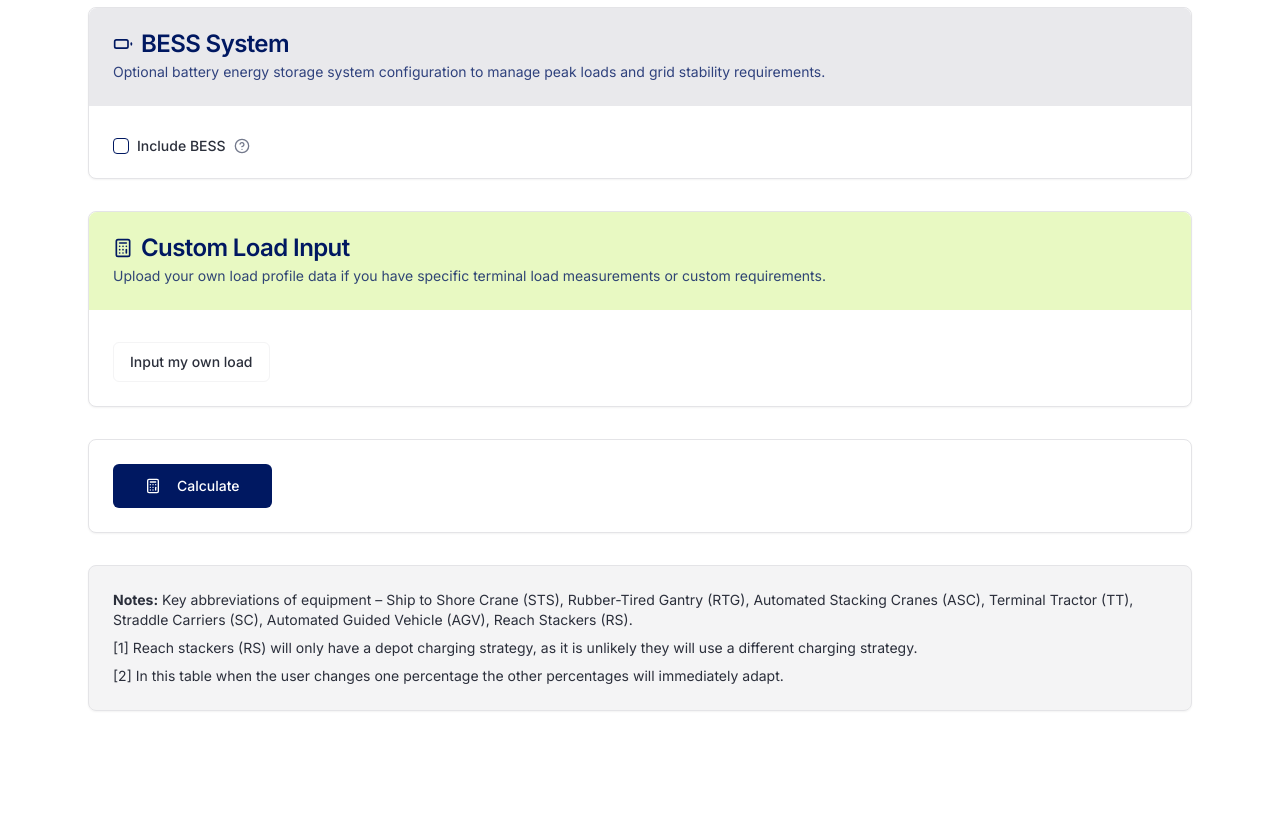
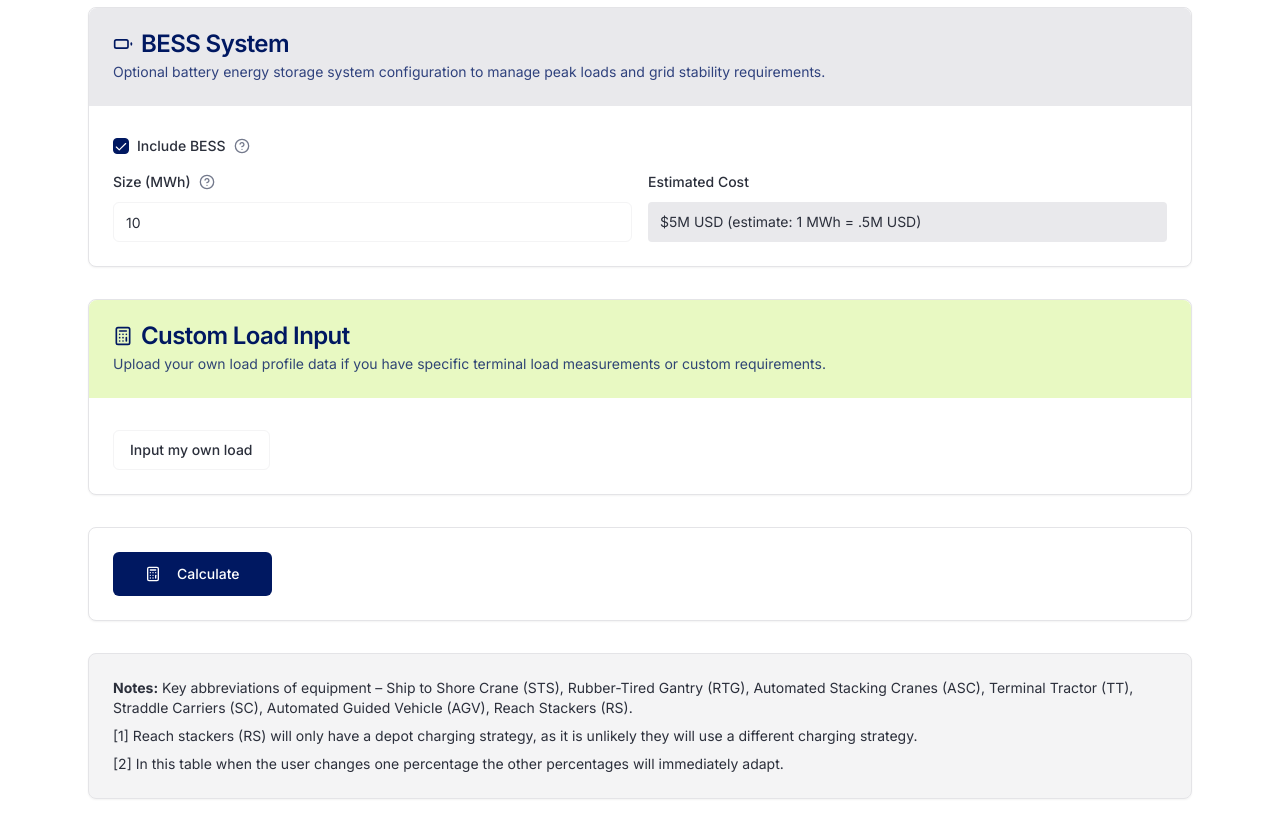
Before and after one commit to dferleger/zepa-port-power, a React (Vite) app: page / in a window 1280 px wide. Shown: the part 2420-3251 px from the top of the page. Before the commit the page ends 3163 px from the top, so only its background shows below. Built offline with nearby package versions, Linux system fonts and the light colour scheme.

Commit message:
Set default selection
Set the default selection for the specified element.

```diff
--- a/src/components/ZepaExplorer.tsx
+++ b/src/components/ZepaExplorer.tsx
@@ -71,7 +71,7 @@ export default function ZepaExplorer() {
   const [shorePowerSize, setShorePowerSize] = useState(10);
   const [reeferContainers, setReeferContainers] = useState(1000);
   const [terminalLighting, setTerminalLighting] = useState(1.3);
-  const [includeBESS, setIncludeBESS] = useState(false);
+  const [includeBESS, setIncludeBESS] = useState(true);
   const [bessSize, setBessSize] = useState(10);
 
   const [showResults, setShowResults] = useState(false);
```
